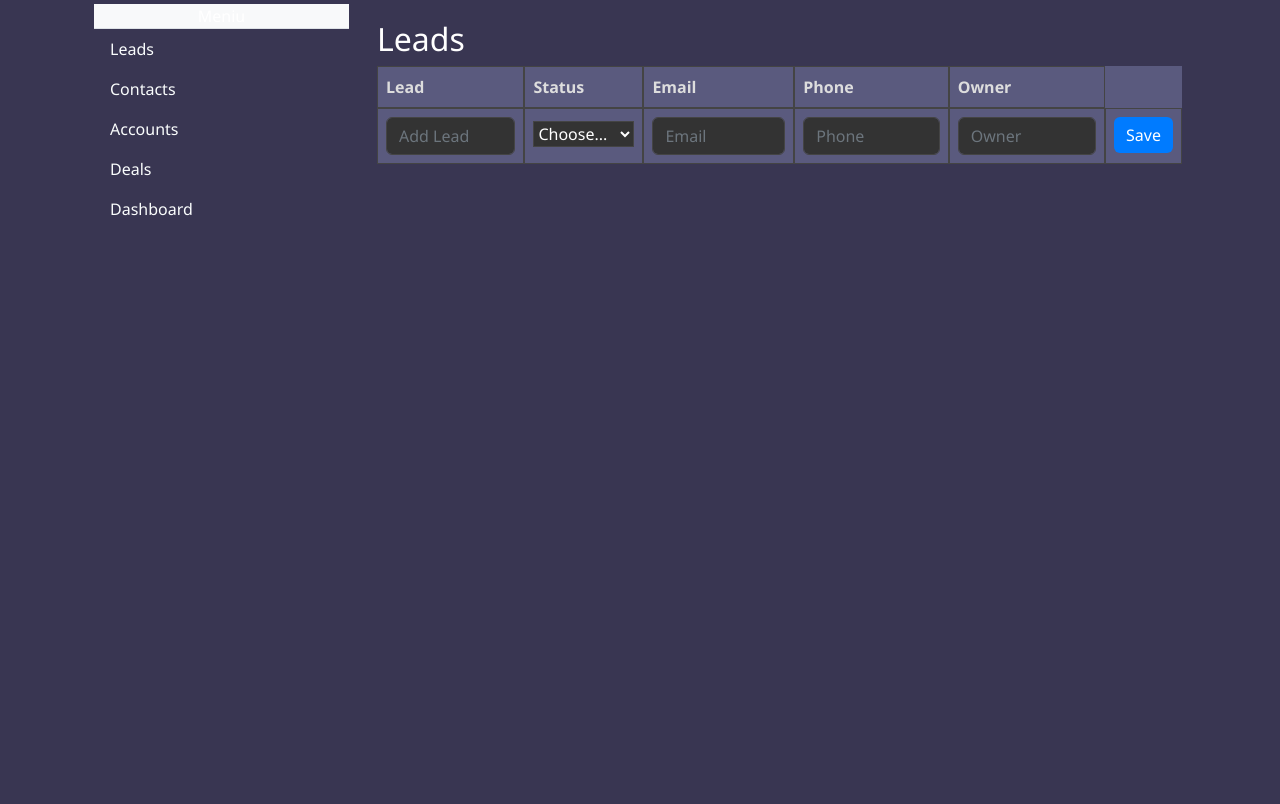
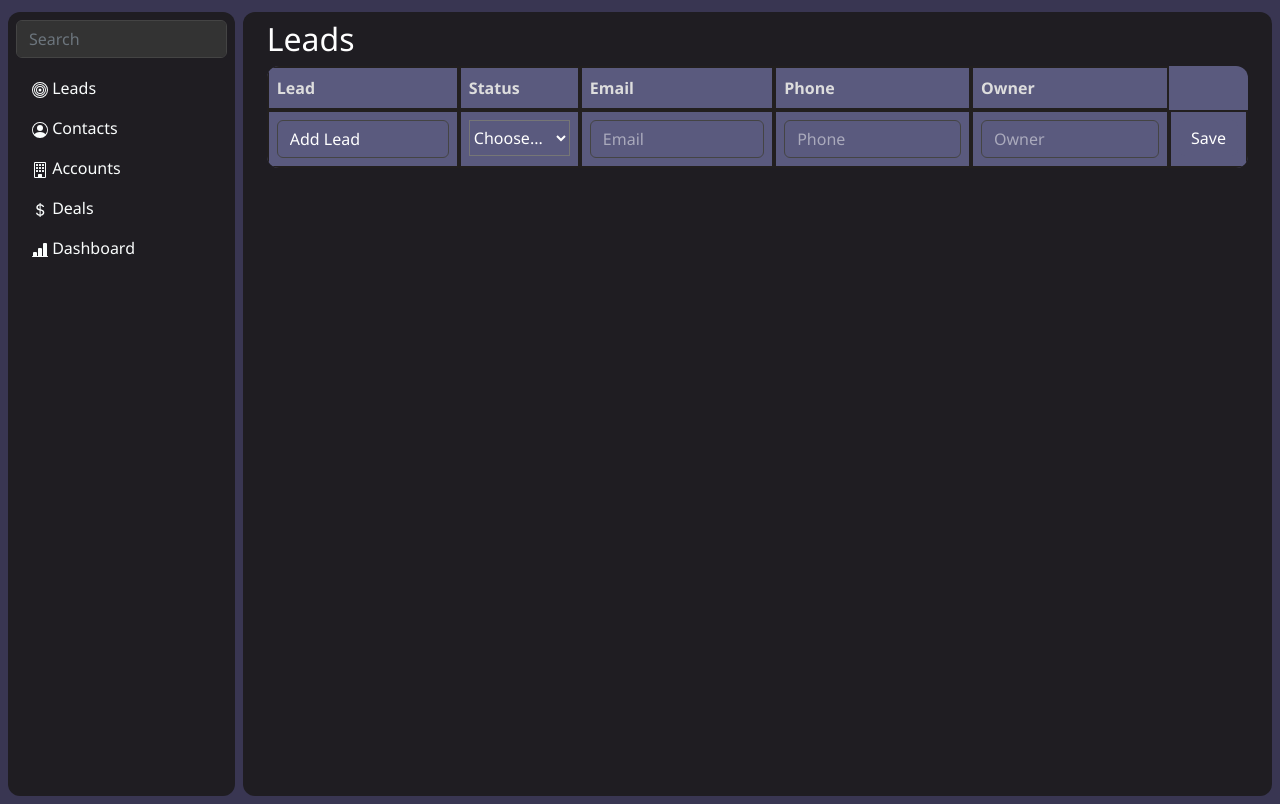
Before and after one commit to IulianaFilip/CRM, a Django app: template crm/sales/templates/sales/home.html in a window 1280 px wide. Shown: the part 56-860 px from the top of the page. Run offline with Django 4.2, Linux system fonts and the light colour scheme; the template is opened without the code that fills it, so the values that code supplies are empty; some libraries are stand-ins or nearby versions.

Commit message:
updated files with html and css

```diff
--- a/crm/sales/templates/sales/home.html
+++ b/crm/sales/templates/sales/home.html
@@ -2,10 +2,13 @@
 
 {% block content %}
   <!-- Bootstrap CSS is assumed to be included in base.html -->
-  <div class="container-fluid">
-    <div class="row">
-      <div class="col-md-3"  id="sidebar-wrapper">
-        <div class="sidebar-heading border-bottom bg-light text-center">Meniu</div>
+  <div class="menu">
+    <form class="search-form" role="search">
+      <input class="search-form__input form-control"
+             type="search"
+             placeholder="Search"
+             aria-label="Search" />
+    </form>
     <nav class="nav nav-pills flex-column">
       <a class="nav-link"
          id="nav-leads-tab"
@@ -13,42 +16,97 @@
          href="#leadsTable"
          role="tab"
          aria-controls="leadsTable"
-             aria-selected="true">Leads</a>
+         aria-selected="false">
+        <svg xmlns="http://www.w3.org/2000/svg"
+             width="16"
+             height="16"
+             fill="currentColor"
+             class="bi bi-bullseye"
+             viewBox="0 0 16 16">
+          <path d="M8 15A7 7 0 1 1 8 1a7 7 0 0 1 0 14m0 1A8 8 0 1 0 8 0a8 8 0 0 0 0 16" />
+          <path d="M8 13A5 5 0 1 1 8 3a5 5 0 0 1 0 10m0 1A6 6 0 1 0 8 2a6 6 0 0 0 0 12" />
+          <path d="M8 11a3 3 0 1 1 0-6 3 3 0 0 1 0 6m0 1a4 4 0 1 0 0-8 4 4 0 0 0 0 8" />
+          <path d="M9.5 8a1.5 1.5 0 1 1-3 0 1.5 1.5 0 0 1 3 0" />
+        </svg>
+        Leads
+      </a>
       <a class="nav-link"
          id="nav-contacts-tab"
          data-toggle="tab"
          href="#contactsTable"
          role="tab"
          aria-controls="contactsTable"
-             aria-selected="false">Contacts</a>
+         aria-selected="false">
+        <svg xmlns="http://www.w3.org/2000/svg"
+             width="16"
+             height="16"
+             fill="currentColor"
+             class="bi bi-person-circle"
+             viewBox="0 0 16 16">
+          <path d="M11 6a3 3 0 1 1-6 0 3 3 0 0 1 6 0" />
+          <path fill-rule="evenodd" d="M0 8a8 8 0 1 1 16 0A8 8 0 0 1 0 8m8-7a7 7 0 0 0-5.468 11.37C3.242 11.226 4.805 10 8 10s4.757 1.225 5.468 2.37A7 7 0 0 0 8 1" />
+        </svg>
+        Contacts
+      </a>
       <a class="nav-link"
          id="nav-accounts-tab"
          data-toggle="tab"
          href="#accountsTable"
          role="tab"
          aria-controls="accountsTable"
-             aria-selected="false">Accounts</a>
+         aria-selected="false">
+        <svg xmlns="http://www.w3.org/2000/svg"
+             width="16"
+             height="16"
+             fill="currentColor"
+             class="bi bi-building"
+             viewBox="0 0 16 16">
+          <path d="M4 2.5a.5.5 0 0 1 .5-.5h1a.5.5 0 0 1 .5.5v1a.5.5 0 0 1-.5.5h-1a.5.5 0 0 1-.5-.5zm3 0a.5.5 0 0 1 .5-.5h1a.5.5 0 0 1 .5.5v1a.5.5 0 0 1-.5.5h-1a.5.5 0 0 1-.5-.5zm3.5-.5a.5.5 0 0 0-.5.5v1a.5.5 0 0 0 .5.5h1a.5.5 0 0 0 .5-.5v-1a.5.5 0 0 0-.5-.5zM4 5.5a.5.5 0 0 1 .5-.5h1a.5.5 0 0 1 .5.5v1a.5.5 0 0 1-.5.5h-1a.5.5 0 0 1-.5-.5zM7.5 5a.5.5 0 0 0-.5.5v1a.5.5 0 0 0 .5.5h1a.5.5 0 0 0 .5-.5v-1a.5.5 0 0 0-.5-.5zm2.5.5a.5.5 0 0 1 .5-.5h1a.5.5 0 0 1 .5.5v1a.5.5 0 0 1-.5.5h-1a.5.5 0 0 1-.5-.5zM4.5 8a.5.5 0 0 0-.5.5v1a.5.5 0 0 0 .5.5h1a.5.5 0 0 0 .5-.5v-1a.5.5 0 0 0-.5-.5zm2.5.5a.5.5 0 0 1 .5-.5h1a.5.5 0 0 1 .5.5v1a.5.5 0 0 1-.5.5h-1a.5.5 0 0 1-.5-.5zm3.5-.5a.5.5 0 0 0-.5.5v1a.5.5 0 0 0 .5.5h1a.5.5 0 0 0 .5-.5v-1a.5.5 0 0 0-.5-.5z" />
+          <path d="M2 1a1 1 0 0 1 1-1h10a1 1 0 0 1 1 1v14a1 1 0 0 1-1 1H3a1 1 0 0 1-1-1zm11 0H3v14h3v-2.5a.5.5 0 0 1 .5-.5h3a.5.5 0 0 1 .5.5V15h3z" />
+        </svg>
+        Accounts
+      </a>
       <a class="nav-link"
          id="nav-deals-tab"
          data-toggle="tab"
          href="#dealsTable"
          role="tab"
          aria-controls="dealsTable"
-             aria-selected="false">Deals</a>
+         aria-selected="false">
+        <svg xmlns="http://www.w3.org/2000/svg"
+             width="16"
+             height="16"
+             fill="currentColor"
+             class="bi bi-currency-dollar"
+             viewBox="0 0 16 16">
+          <path d="M4 10.781c.148 1.667 1.513 2.85 3.591 3.003V15h1.043v-1.216c2.27-.179 3.678-1.438 3.678-3.3 0-1.59-.947-2.51-2.956-3.028l-.722-.187V3.467c1.122.11 1.879.714 2.07 1.616h1.47c-.166-1.6-1.54-2.748-3.54-2.875V1H7.591v1.233c-1.939.23-3.27 1.472-3.27 3.156 0 1.454.966 2.483 2.661 2.917l.61.162v4.031c-1.149-.17-1.94-.8-2.131-1.718zm3.391-3.836c-1.043-.263-1.6-.825-1.6-1.616 0-.944.704-1.641 1.8-1.828v3.495l-.2-.05zm1.591 1.872c1.287.323 1.852.859 1.852 1.769 0 1.097-.826 1.828-2.2 1.939V8.73z" />
+        </svg>
+        Deals
+      </a>
       <a class="nav-link"
          id="nav-dashboard-tab"
          data-toggle="tab"
-             href="#dashboardTable"
+         href="#userChart"
          role="tab"
-             aria-controls="dashboardTable"
-             aria-selected="false">Dashboard</a>
+         aria-controls="dashboard"
+         aria-selected="false">
+        <svg xmlns="http://www.w3.org/2000/svg"
+             width="16"
+             height="16"
+             fill="currentColor"
+             class="bi bi-bar-chart-line-fill"
+             viewBox="0 0 16 16">
+          <path d="M11 2a1 1 0 0 1 1-1h2a1 1 0 0 1 1 1v12h.5a.5.5 0 0 1 0 1H.5a.5.5 0 0 1 0-1H1v-3a1 1 0 0 1 1-1h2a1 1 0 0 1 1 1v3h1V7a1 1 0 0 1 1-1h2a1 1 0 0 1 1 1v7h1z" />
+        </svg>
+        Dashboard
+      </a>
     </nav>
   </div>
-      <div class="col-md-9" id="content-wrapper">
+  <div class="content">
     <!-- Leads Table -->
     <div id="leadsTable" class="table-responsive">
       <h2>Leads</h2>
-          <table class="table table-hover">
+      <table class="table">
         <thead>
           <tr>
             <th scope="col">Lead</th>
@@ -66,9 +124,7 @@
               <td>{{ lead.email }}</td>
               <td>{{ lead.phone }}</td>
               <td>{{ lead.owner }}</td>
-                  <td>
-                    <!-- You can place an Edit button here if you want to edit the lead -->
-                  </td>
+              <td></td>
             </tr>
           {% endfor %}
           <tr>
@@ -76,8 +132,8 @@
               <input type="text" class="form-control" placeholder="Add Lead" />
             </td>
             <td>
-                  <div class="col-auto my-1">
-                    <select class="custom-select mr-sm-2" id="newLeadStatus">
+              <div class="custom-select">
+                <select class="custom-select__content" id="newLeadStatus">
                   <option selected>Choose...</option>
                   <option value="New">New</option>
                   <option value="Contacted">Contacted</option>
@@ -134,8 +190,8 @@
               <input type="tel" class="form-control" placeholder="Phone" />
             </td>
             <td>
-                  <div class="col-auto my-1">
-                    <select class="custom-select mr-sm-2" id="newContactPriority">
+              <div class="custom-select">
+                <select class="custom-select__content" id="newContactPriority">
                   <option selected>Choose...</option>
                   <option value="Low">Low</option>
                   <option value="Medium">Medium</option>
@@ -225,8 +281,8 @@
               <input type="text" class="form-control" placeholder="Account" />
             </td>
             <td>
-                  <div class="col-auto my-1">
-                    <select class="custom-select mr-sm-2" id="newDealStage">
+              <div class="custom-select">
+                <select class="custom-select__content" id="newDealStage">
                   <option selected>Choose...</option>
                   <option value="Discovery">Discovery</option>
                   <option value="Proposal">Proposal</option>
@@ -240,6 +296,9 @@
           </tr>
         </tbody>
       </table>
+      <div>
+        <div id="userChart" class="d-none">
+          <img src="{{ chart_url }}" alt="User Registrations Chart" />
         </div>
       </div>
     </div>
--- a/crm/sales/urls.py
+++ b/crm/sales/urls.py
@@ -1,10 +1,10 @@
 from django.urls import path
 
-from .views import home
+from .views import dashboard_view, home
 
 app_name = "sales"
 
 urlpatterns = [
-    path("", home, name="home"),  # Home view specific to the sales app
-    # More app-specific views go here
+    path("", home, name="home"),
+    path("sales/", dashboard_view, name="dashboard"),
 ]
--- a/crm/static/css/project.css
+++ b/crm/static/css/project.css
@@ -22,7 +22,7 @@ body {
 
 /* Sidebar styles */
 #sidebar-wrapper {
-  background-color: #393652;
+  background-color: #16162b;
   min-height: 100vh;
 }
 
@@ -34,12 +34,12 @@ body {
   background-color: #5a5a7e;
 }
 .nav-link:hover {
-  background-color: #4f8067; /* Slightly lighter background on hover */
+  background-color: #173a3a; /* Slightly lighter background on hover */
   color: #ffffff; /* White text on hover */
 }
 
 .nav-link.active {
-  background-color:  #4f8067; /* Active link background color */
+  background-color:  #173a3a !important; /* Active link background color */
   color: #ffffff; /* Active link text color */
 }
 
@@ -53,28 +53,29 @@ body {
 }
 
 .table-hover tbody tr:hover {
-  background-color: #383838; /* Hover state for table rows */
+  background-color: #173a3a !important; /* Hover state for table rows */
 }
 
 .table th,
 .table td {
-  border: 1px solid #444444; /* Borders for table cells */
+  border: 2px solid #221f1f; /* Borders for table cells */
   color: #dddddd; /* Light text for table cells */
 }
 
 /* Button styles */
 .btn-primary {
-  background-color: #007bff; /* Primary button color */
+  background-color: #5a5a7e; /* Primary button color */
   border: none;
 }
 
 .btn-primary:hover {
-  background-color: #0056b3; /* Darker on hover */
+  background-color: rgb(7, 19, 12); /* Darker on hover */
 }
 
 /* Adjustments for padding and spacing */
 #content-wrapper {
   padding: 1rem;
+  background-color: #16162b;
 }
 
 /* Ensure the text is appropriately aligned and displayed */
@@ -114,7 +115,64 @@ body {
 }
 
 .custom-select {
-  background-color: #333333;
-  color: #ffffff;
-  border: 1px solid #444444;
+  height: 36px;
 }
+
+.custom-select__content {
+  height: 100%;
+  background-color: #5a5a7e;
+  color: #fff;
+}
+
+td > input {
+  background-color: #5a5a7e !important;
+}
+
+td > input::placeholder {
+  color: #ffffff7c !important;
+}
+
+tbody > tr:last-child > td:first-child > input::placeholder {
+  color: #fff !important;
+}
+
+.table {
+  border-radius: 12px;
+  overflow: hidden;
+
+}
+
+.maincontent {
+  padding: 0.5rem;
+  display: flex;
+  justify-content: space-between;
+  min-height: 100vh;
+}
+
+.menu {
+  width: 250px;
+  margin-right: 0.5rem;
+  background-color: rgb(31, 29, 34);
+  padding: 0.5rem;
+  border-radius: 12px;
+}
+
+.content {
+  width: 90%;
+  border-radius: 12px;
+  background-color:rgb(31, 29, 34);
+  padding: 0.5rem 1.5rem;
+}
+
+.search-form {
+  height: 40px;
+  margin-bottom: 0.5rem;
+}
+
+.search-form__input {
+  margin-right: 0.5rem;
+}
+
+tr:hover {
+  background-color: #173a3a !important;
+}
--- a/crm/templates/base.html
+++ b/crm/templates/base.html
@@ -43,6 +43,8 @@
               crossorigin="anonymous"
               referrerpolicy="no-referrer"></script>
       <!-- Your stuff: Third-party javascript libraries go here -->
+      <script src="https://cdn.jsdelivr.net/npm/chart.js"></script>
+      <link rel="icon" href="{% static 'favicon.ico' %}" />
       <!-- place project specific Javascript in this file -->
       {% compress js %}
         <script defer src="{% static 'js/project.js' %}"></script>
@@ -97,7 +99,7 @@
         </div>
       </nav>
     </div>
-    <div class="container">
+    <div class="maincontent">
       {% if messages %}
         {% for message in messages %}
           <div class="alert alert-dismissible {% if message.tags %}alert-{{ message.tags }}{% endif %}">
```
Also changed, not shown: crm/sales/views.py (+38 -0 lines). Lines whose indentation alone changed are shown as unchanged.
